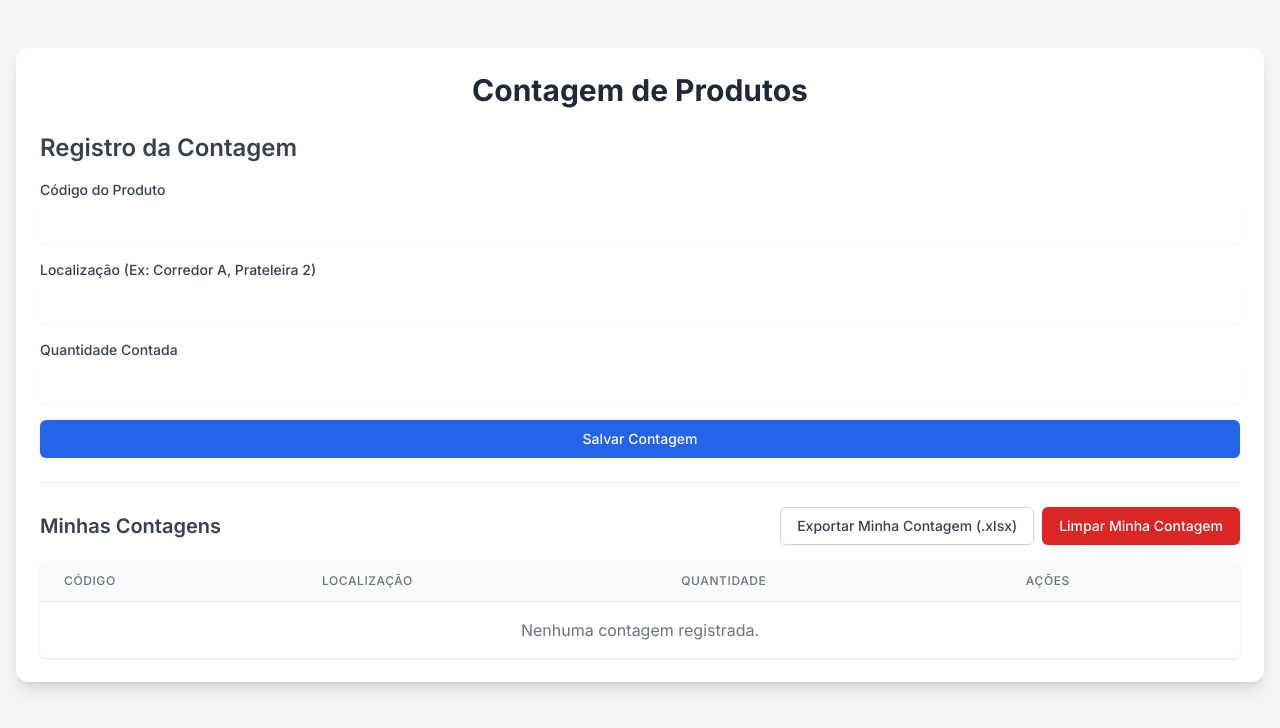
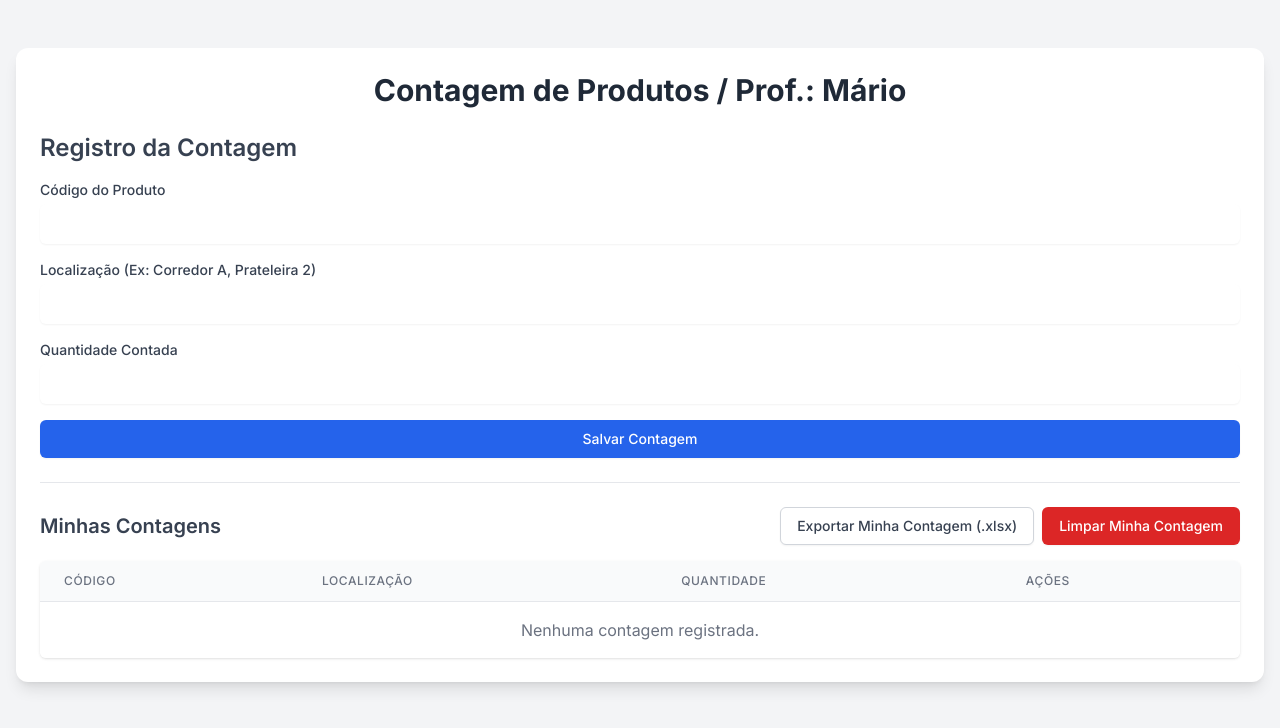
Before and after one commit to senacms03-website/Invent-rio3, a plain HTML site: page index.html in a window 1280 px wide. Drawn offline with nearby package versions, Linux system fonts and the light colour scheme.

Commit message:
Update index.html

```diff
--- a/index.html
+++ b/index.html
@@ -23,7 +23,7 @@
 <body class="bg-gray-100 flex items-start justify-center min-h-screen p-4">
 
     <div class="container bg-white p-6 rounded-xl shadow-lg mt-8 w-full">
-        <h1 class="text-3xl font-bold text-center text-gray-800 mb-6">Contagem de Produtos</h1>
+        <h1 class="text-3xl font-bold text-center text-gray-800 mb-6">Contagem de Produtos / Prof.: Mário </h1>
 
         <!-- Conteúdo da seção de contagem -->
         <div id="contagem-section" class="tab-content">
```
